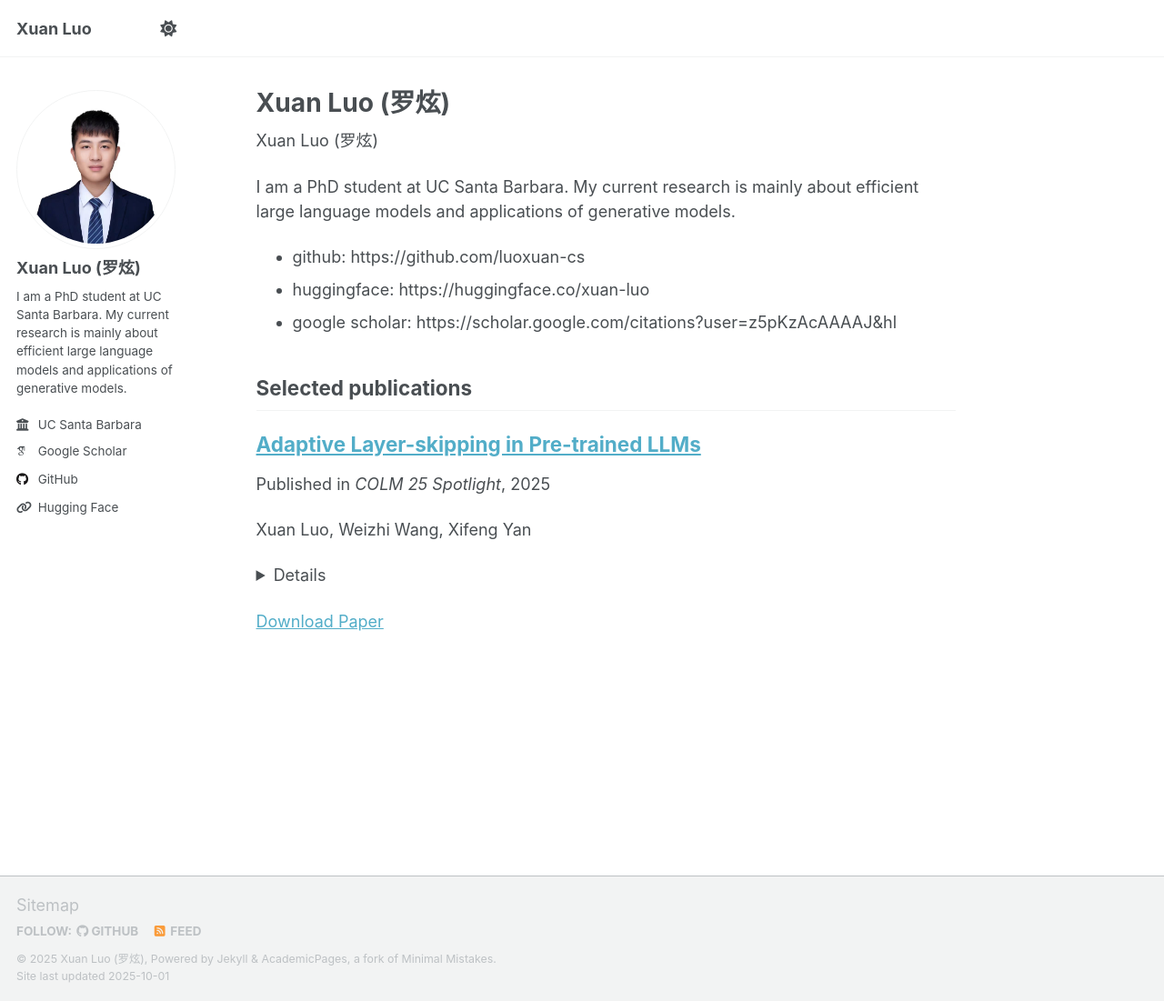
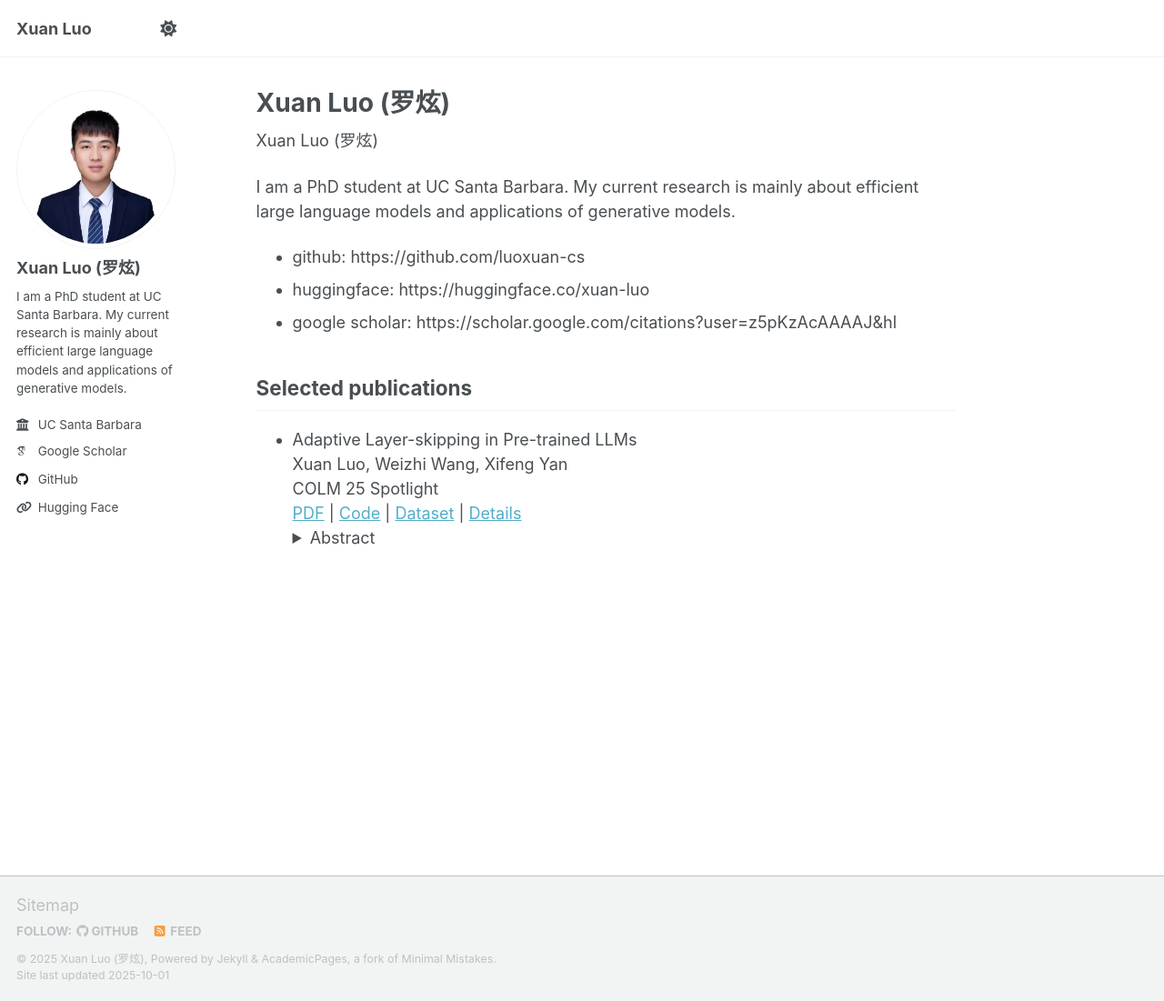
Before and after one commit to luoxuan-cs/luoxuan-cs.github.io, a Jekyll site: the page built from _pages/about.md, in a window 1280 px wide and 1101 px high. Shown: the whole window at 91% size. Built offline with Jekyll 4.4.1, drawn with Linux system fonts in a browser that asks for light colours; some web fonts are replaced; a script that is not in the unit is left out.

Commit message:
Update website content

```diff
--- a/_pages/about.md
+++ b/_pages/about.md
@@ -14,14 +14,10 @@ I am a PhD student at UC Santa Barbara. My current research is mainly about effi
 
 ## Selected publications
 
-{% include base_path %}
-{% assign selected_pubs = site.publications | where_exp: 'p', 'p.selected == true' %}
-{% if selected_pubs.size > 0 %}
-{% for post in selected_pubs reversed %}
-{% include archive-single.html %}
-{% endfor %}
-{% else %}
-{% for post in site.publications reversed limit: 5 %}
-{% include archive-single.html %}
-{% endfor %}
-{% endif %}
+- Adaptive Layer-skipping in Pre-trained LLMs
+  Xuan Luo, Weizhi Wang, Xifeng Yan
+  COLM 25 Spotlight
+  [PDF](https://arxiv.org/abs/2503.23798) | [Code](https://huggingface.co/xuan-luo/FlexiDepth-Llama-3-8B-Instruct) | [Dataset](https://huggingface.co/datasets/xuan-luo/FlexiPatterns-Llama-3-8B-Instruct) | [Details](/publication/2025-flexidepth)
+  <details><summary>Abstract</summary>
+  Various layer-skipping methods have been proposed to accelerate token generation in large language models (LLMs). However, they have overlooked a fundamental question: How do computational demands vary across the generation of different tokens? In this work, we introduce FlexiDepth, a method that dynamically adjusts the number of Transformer layers used in text generation. By incorporating a plug-in router and adapter, FlexiDepth enables adaptive layer-skipping in LLMs without modifying their original parameters. Introducing FlexiDepth to Llama-3-8B model achieves layer skipping of 8 layers out of 32, and meanwhile maintains the full 100% benchmark performance. Experimental results with FlexiDepth demonstrate that computational demands in LLMs significantly vary based on token type. Specifically, generating repetitive tokens or fixed phrases requires fewer layers, whereas producing tokens involving computation or high uncertainty requires more layers. Interestingly, this adaptive allocation pattern aligns with human intuition. To advance research in this area, we open sourced FlexiDepth and a dataset documenting FlexiDepth's layer allocation patterns for future exploration.
+  </details>
```
